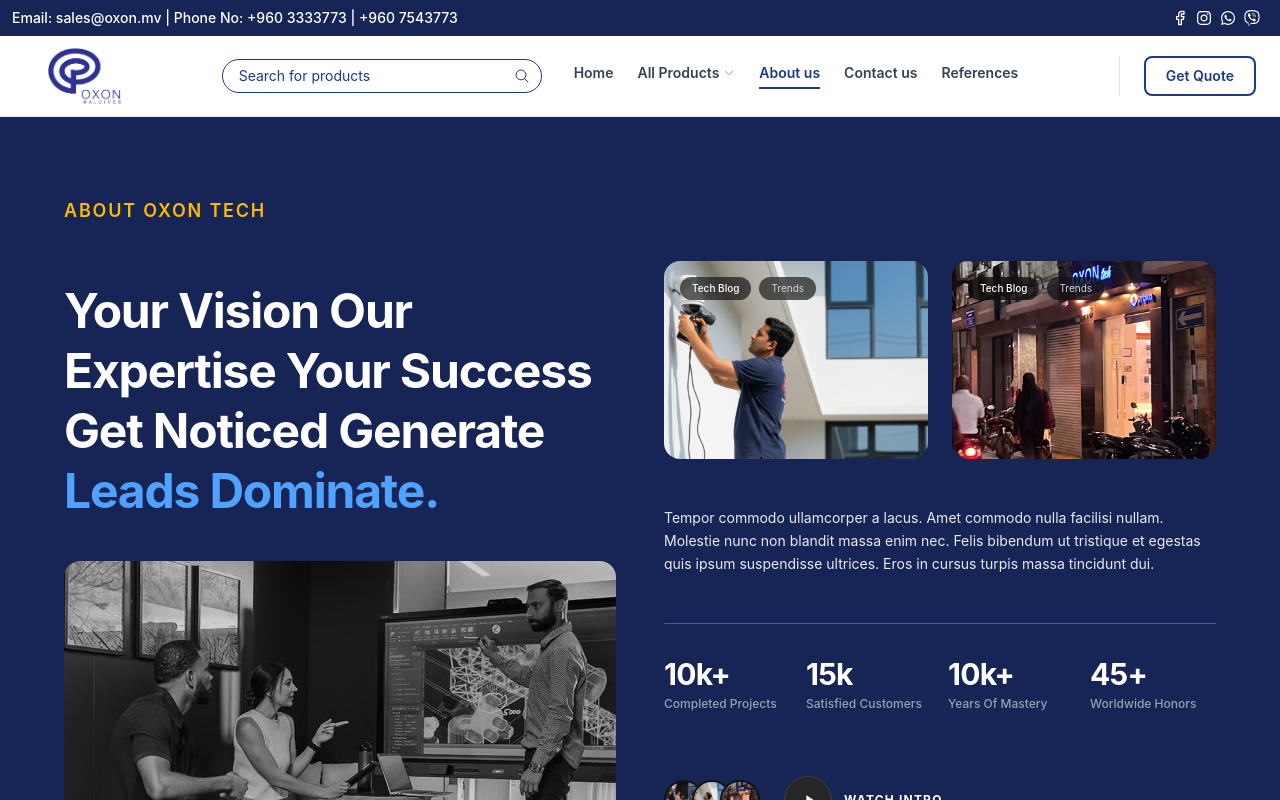
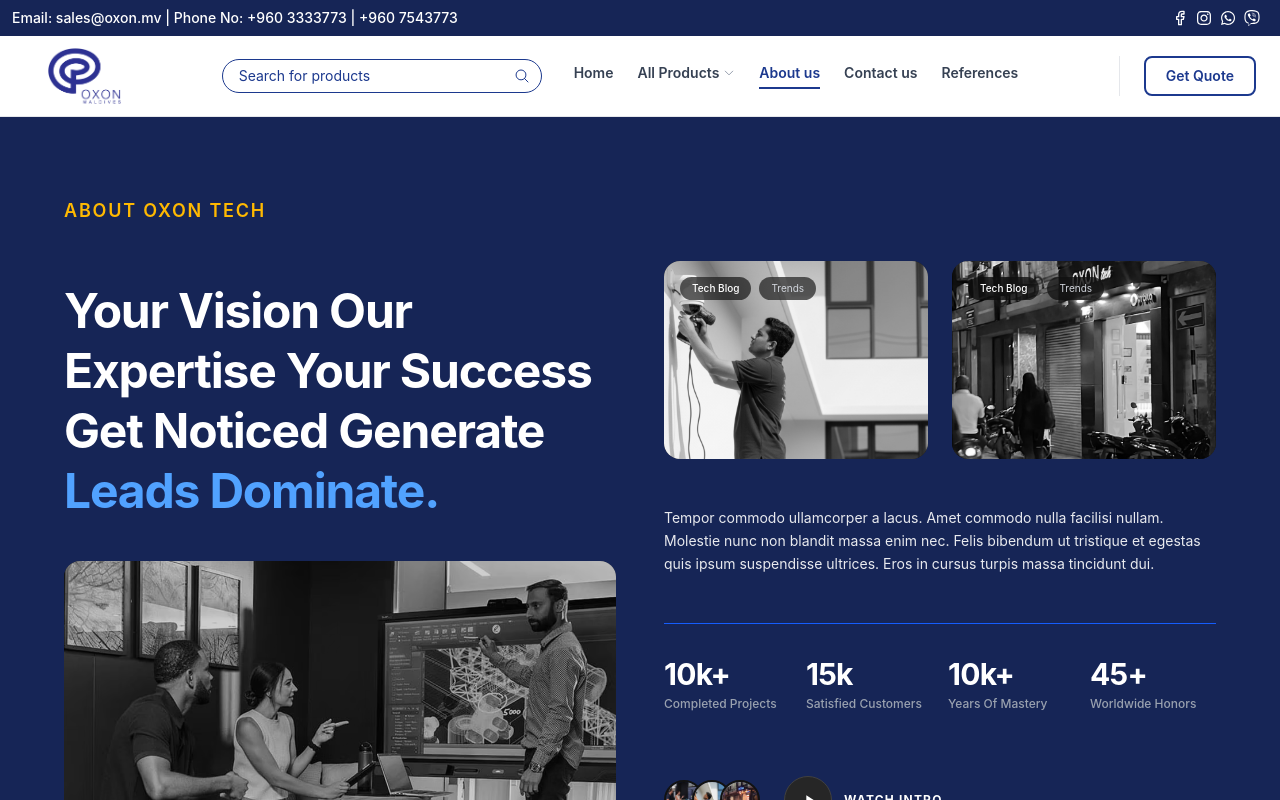
Before and after one commit to ChathuraDil1392/oxon, a React (Vite) app: page /about in a window 1280 px wide. Shown: the top 800 px of the page. Built offline with nearby package versions, Linux system fonts and the light colour scheme.

Commit message:
bug fixed-2

```diff
--- a/src/components/About.tsx
+++ b/src/components/About.tsx
@@ -171,7 +171,7 @@
                                 <img
                                     src={worker_1}
                                     alt="Professional woman"
-                                    className="w-full h-full object-cover"
+                                    className="w-full h-full object-cover grayscale hover:grayscale-0"
                                 />
                             </div>
 
@@ -184,7 +184,7 @@
                                 <img
                                     src={oxon}
                                     alt="Office workspace"
-                                    className="w-full h-full object-cover"
+                                    className="w-full h-full object-cover grayscale hover:grayscale-0"
                                 />
                             </div>
                         </div>
```
